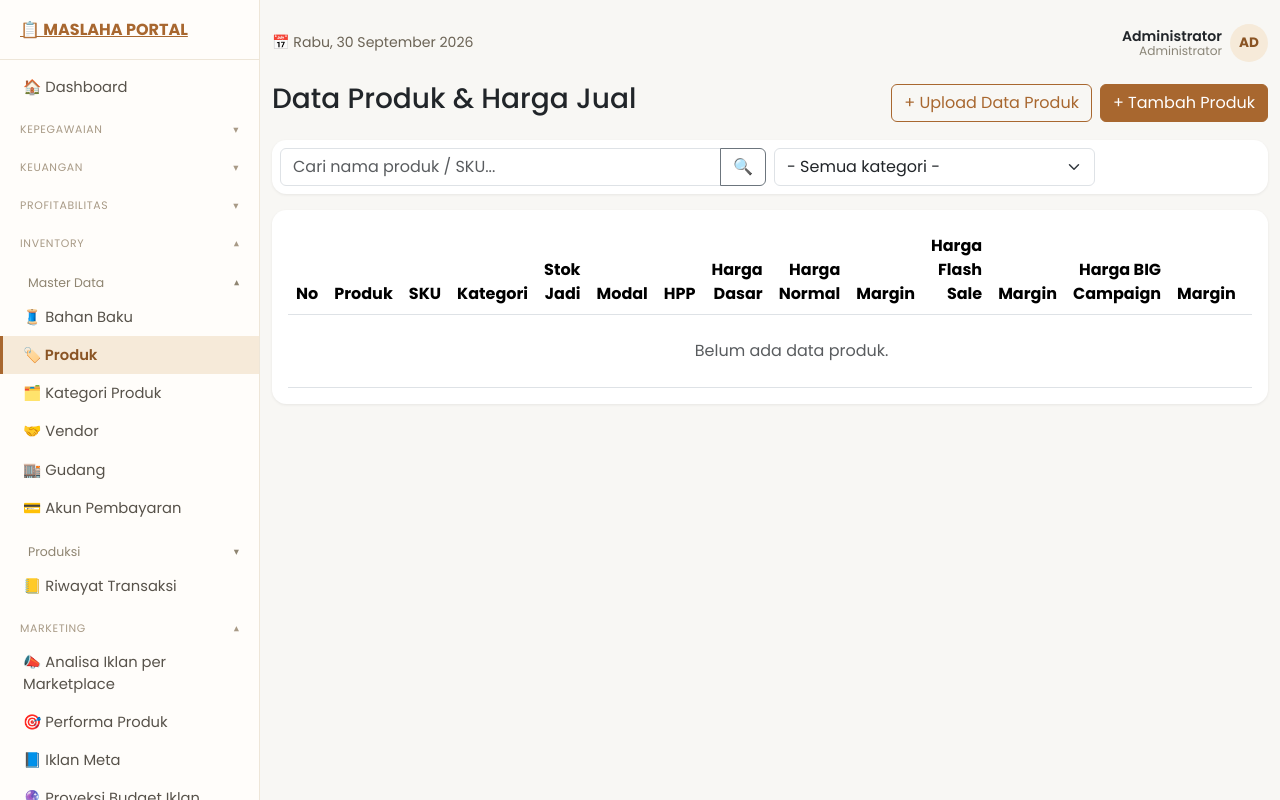
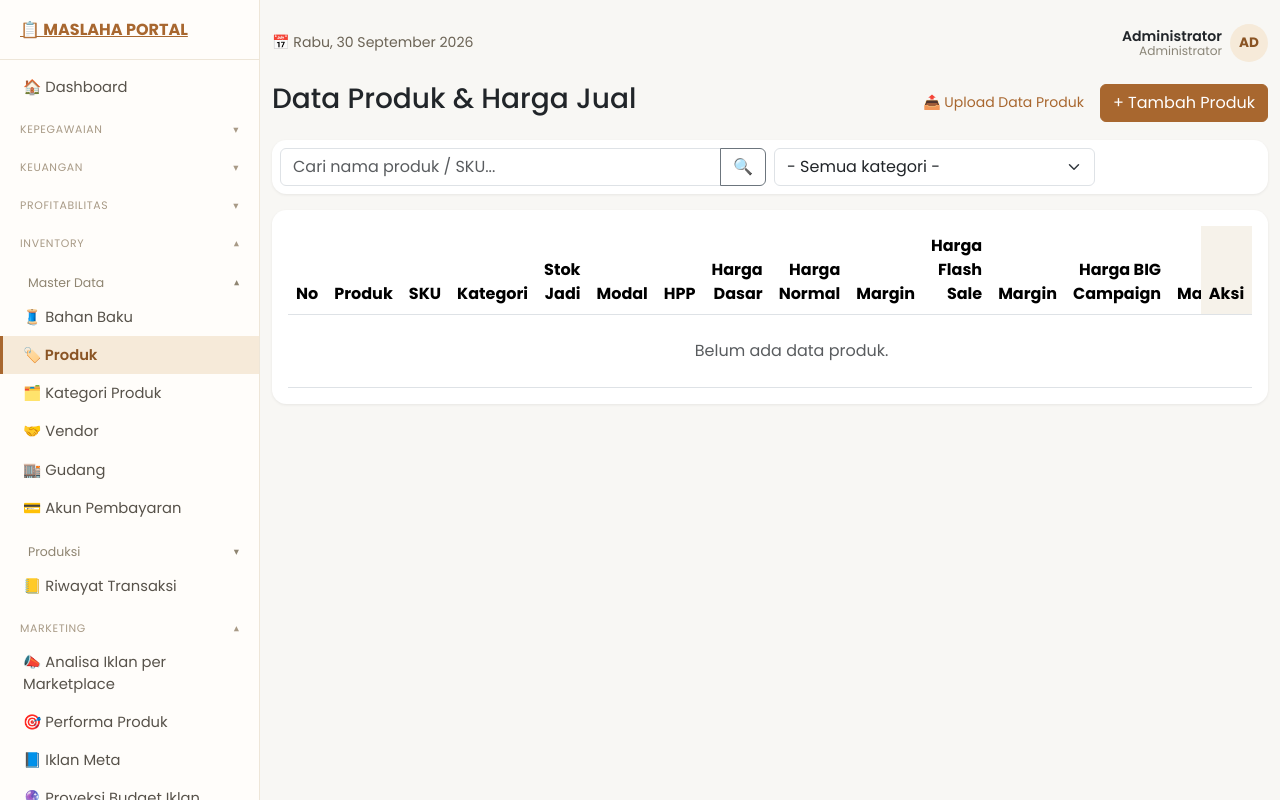
Before and after one commit to maslahaniqab/-techpresensi, a Flask app: page /produk in a window 1280 px wide. Run offline with Flask 3, Linux system fonts and the light colour scheme; a user stored in the database is signed in; data that the repository does not hold is empty; some libraries are stand-ins or nearby versions.

Commit message:
Rapikan tombol halaman Data Produk & sticky-kan kolom Aksi
"Upload Data Produk" diubah dari tombol jadi link biasa (bukan aksi
utama) -- tombol solid cuma "+ Tambah Produk". Kolom Aksi (Edit/Hapus,
sudah ada sebelumnya) dibuat sticky di kanan tabel yang lebar, supaya
tombol Edit gampang dijangkau kapan saja (mis. buat perbaiki SKU yang
salah ketik) tanpa perlu scroll jauh ke kanan dulu.

Co-Authored-By: Claude Sonnet 5 <noreply@anthropic.com>

```diff
--- a/templates/produk_list.html
+++ b/templates/produk_list.html
@@ -3,8 +3,8 @@
 {% block content %}
 <div class="d-flex justify-content-between align-items-center mb-3">
   <h3>Data Produk &amp; Harga Jual</h3>
-  <div class="d-flex gap-2">
-    <a href="{{ url_for('produk_upload') }}" class="btn btn-outline-primary">+ Upload Data Produk</a>
+  <div class="d-flex align-items-center gap-3">
+    <a href="{{ url_for('produk_upload') }}" class="small text-decoration-none">📤 Upload Data Produk</a>
     <a href="{{ url_for('produk_tambah') }}" class="btn btn-primary">+ Tambah Produk</a>
   </div>
 </div>
@@ -52,7 +52,7 @@
           <th class="text-end">Margin</th>
           <th class="text-end">Harga BIG Campaign</th>
           <th class="text-end">Margin</th>
-          <th class="text-end">Aksi</th>
+          <th class="text-end aksi-sticky">Aksi</th>
         </tr>
       </thead>
       <tbody>
@@ -73,7 +73,7 @@
           <td class="text-end small text-muted">{{ d.margin_hfs | rupiah }}<br>{{ '%.1f'|format(d.persen_hfs) }}%</td>
           <td class="text-end">{{ p.harga_big_campaign | rupiah }}</td>
           <td class="text-end small text-muted">{{ d.margin_hc | rupiah }}<br>{{ '%.1f'|format(d.persen_hc) }}%</td>
-          <td class="text-end">
+          <td class="text-end aksi-sticky">
             {% if current_user.role == 'admin' %}
             <a href="{{ url_for('produk_edit', produk_id=p.id) }}" class="btn btn-sm btn-outline-secondary">Edit</a>
             <form method="post" action="{{ url_for('produk_hapus', produk_id=p.id) }}" class="d-inline"
@@ -92,4 +92,15 @@
     </table>
   </div>
 </div>
+
+<style>
+  .aksi-sticky {
+    position: sticky;
+    right: 0;
+    background-color: #fff;
+    box-shadow: -2px 0 4px rgba(0,0,0,.06);
+    white-space: nowrap;
+  }
+  thead .aksi-sticky { background-color: #f6f2ea; z-index: 2; }
+</style>
 {% endblock %}
```
